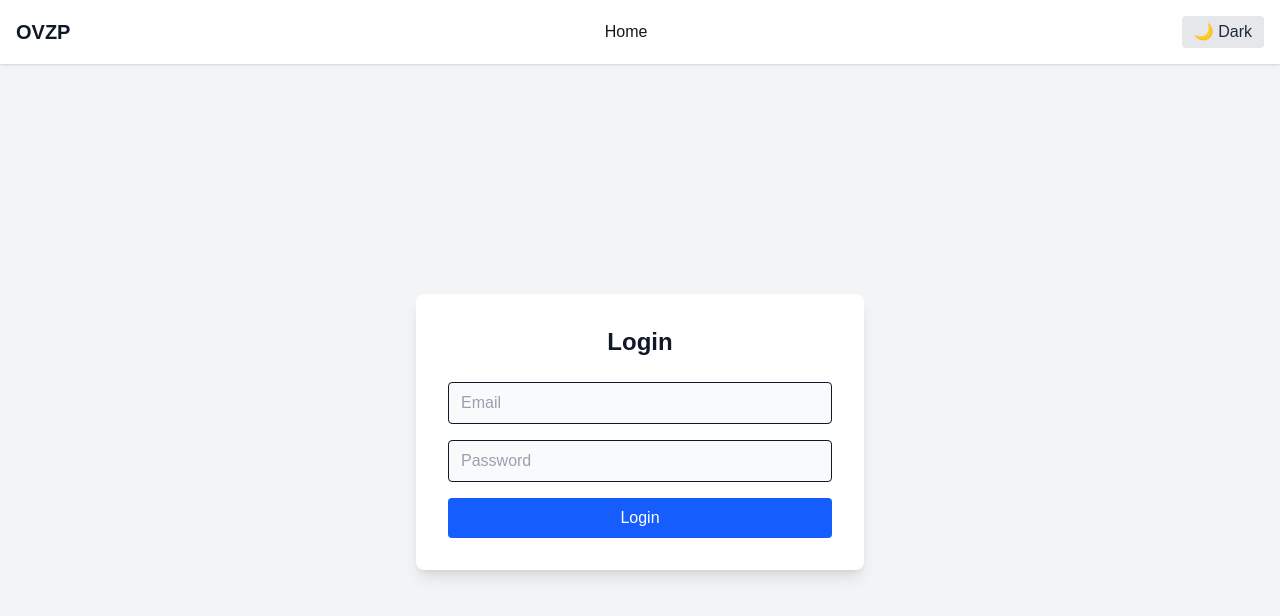
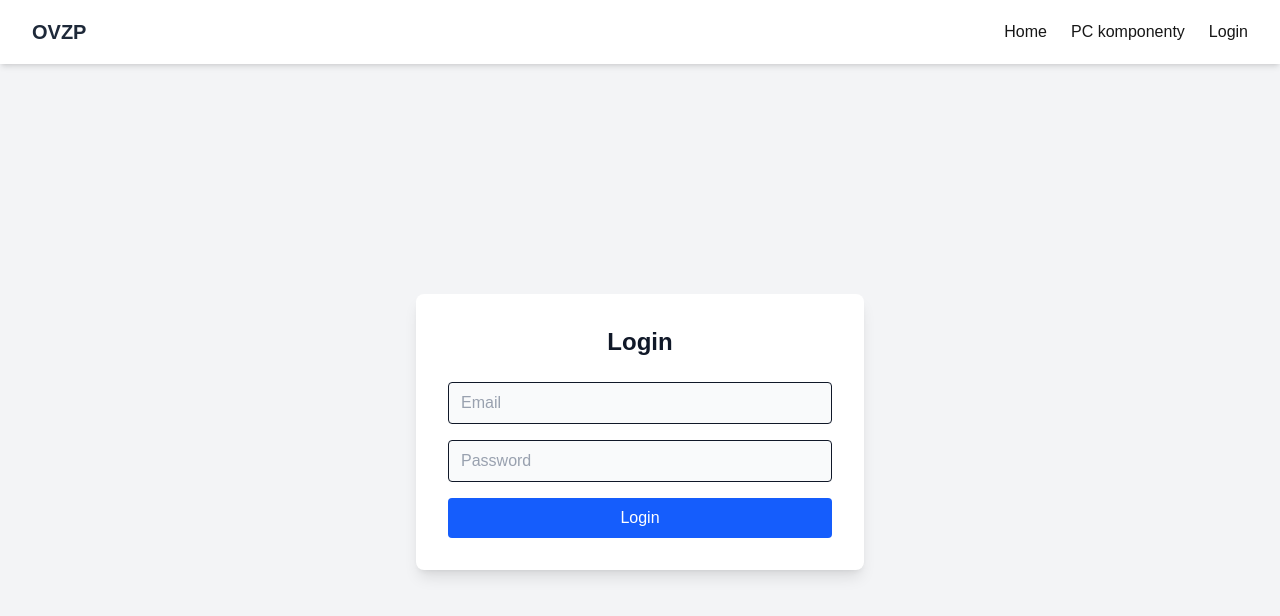
Before and after one commit to Stefan8412/ovzp, a Next.js app: page /login in a window 1280 px wide. Shown: the top 616 px of the page. Built offline with nearby package versions, Linux system fonts and the light colour scheme; no server answers.

Commit message:
add update

```diff
--- /dev/null
+++ b/src/app/components/Header.tsx
@@ -0,0 +1,83 @@
+"use client";
+
+import { useState } from "react";
+import Link from "next/link";
+
+export default function Header() {
+  const [isOpen, setIsOpen] = useState(false);
+
+  return (
+    <header className="bg-white dark:bg-gray-900 shadow-md sticky top-0 z-50">
+      <div className="max-w-7xl mx-auto px-4 sm:px-6 lg:px-8">
+        <div className="flex justify-between items-center h-16">
+          {/* Logo */}
+          <Link
+            href="/"
+            className="text-xl font-bold text-gray-800 dark:text-gray-100"
+          >
+            OVZP
+          </Link>
+
+          {/* Desktop menu */}
+          <nav className="hidden md:flex space-x-6">
+            <Link
+              href="/"
+              className="hover:text-blue-600 dark:hover:text-blue-400"
+            >
+              Home
+            </Link>
+            <Link
+              href="/components"
+              className="hover:text-blue-600 dark:hover:text-blue-400"
+            >
+              PC komponenty
+            </Link>
+            <Link
+              href="/login"
+              className="hover:text-blue-600 dark:hover:text-blue-400"
+            >
+              Login
+            </Link>
+          </nav>
+
+          {/* Hamburger button (mobile only) */}
+          <button
+            className="md:hidden text-gray-800 dark:text-gray-100 focus:outline-none"
+            onClick={() => setIsOpen(!isOpen)}
+          >
+            {isOpen ? "✕" : "☰"}
+          </button>
+        </div>
+      </div>
+
+      {/* Mobile menu dropdown */}
+      {isOpen && (
+        <div className="md:hidden bg-white dark:bg-gray-900 border-t dark:border-gray-700">
+          <nav className="flex flex-col px-4 py-2 space-y-2">
+            <Link
+              href="/"
+              className="hover:text-blue-600 dark:hover:text-blue-400"
+              onClick={() => setIsOpen(false)}
+            >
+              Home
+            </Link>
+            <Link
+              href="/components"
+              className="hover:text-blue-600 dark:hover:text-blue-400"
+              onClick={() => setIsOpen(false)}
+            >
+              PC komponenty
+            </Link>
+            <Link
+              href="/login"
+              className="hover:text-blue-600 dark:hover:text-blue-400"
+              onClick={() => setIsOpen(false)}
+            >
+              Login
+            </Link>
+          </nav>
+        </div>
+      )}
+    </header>
+  );
+}
--- a/src/app/components/page.tsx
+++ b/src/app/components/page.tsx
@@ -4,6 +4,7 @@ import { useEffect, useState } from "react";
 import { databases } from "@/lib/appwrite";
 import { ID, Query } from "appwrite";
 import Link from "next/link";
+import Header from "./Header";
 const DB_ID = "68a583900021d206e9b7";
 const COMPONENTS_COLLECTION = "components";
 const RESERVATIONS_COLLECTION = "reservations";
@@ -113,31 +114,7 @@ export default function ComponentsPage() {
   return (
     <div className="p-6 space-y-10 text-gray-900 dark:text-gray-100">
       {/* Header */}
-      <header className="bg-white dark:bg-gray-800 shadow p-6">
-        <div className="max-w-6xl mx-auto flex justify-between items-center">
-          <h1 className="text-2xl font-bold">OVZP - PSK</h1>
-          <nav className="flex gap-6">
-            <Link
-              href="/"
-              className="hover:text-blue-600 dark:hover:text-blue-400"
-            >
-              Home
-            </Link>
-            <Link
-              href="/login"
-              className="hover:text-blue-600 dark:hover:text-blue-400"
-            >
-              Login
-            </Link>
-            <Link
-              href="/components"
-              className="hover:text-blue-600 dark:hover:text-blue-400"
-            >
-              PC komponenty
-            </Link>
-          </nav>
-        </div>
-      </header>
+      <Header />
 
       {/* Components list */}
       <div className="grid grid-cols-2 gap-4">
--- a/src/app/login/page.tsx
+++ b/src/app/login/page.tsx
@@ -3,6 +3,7 @@
 import { useState, useEffect } from "react";
 import { account, setJWT } from "@/lib/appwrite";
 import Link from "next/link";
+import Header from "../components/Header";
 
 export default function LoginPage() {
   const [email, setEmail] = useState("");
@@ -72,28 +73,7 @@ export default function LoginPage() {
   return (
     <div className="min-h-screen bg-gray-100 dark:bg-gray-900 flex flex-col">
       {/* Header */}
-      <header className="flex justify-between items-center p-4 bg-white dark:bg-gray-800 shadow">
-        <h1 className="text-xl font-bold text-gray-900 dark:text-gray-100">
-          OVZP
-        </h1>
-        <div className="max-w-6xl mx-auto flex justify-between items-center">
-          <nav className="flex gap-6">
-            <Link
-              href="/"
-              className="hover:text-blue-600 dark:hover:text-blue-400"
-            >
-              Home
-            </Link>
-          </nav>
-        </div>
-        <button
-          onClick={toggleDarkMode}
-          className="px-3 py-1 rounded bg-gray-200 dark:bg-gray-700 text-gray-800 dark:text-gray-200 hover:bg-gray-300 dark:hover:bg-gray-600"
-        >
-          {darkMode ? "☀️ Light" : "🌙 Dark"}
-        </button>
-      </header>
-
+      <Header />
       {/* Login Form */}
       <main className="flex-grow flex items-center justify-center">
         <div className="bg-white dark:bg-gray-800 shadow-lg rounded-lg p-8 w-full max-w-md">
```
